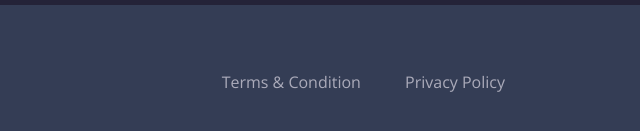
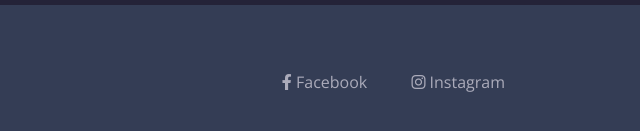
Before and after one commit to 3abdouu/Portfolio, a plain HTML site: page index.html in a window 1280 px wide. Shown: the part 4631-4762 px from the top of the page, 640-1280 px from the left. Drawn offline with nearby package versions, Linux system fonts and the light colour scheme; some packages are replaced by stand-ins of ours; a script that the page names is missing.

Commit message:
added fb and ig

```diff
--- a/index.html
+++ b/index.html
@@ -17,6 +17,8 @@
     - custom css link
   -->
   <link rel="stylesheet" href="./assets/css/style.css">
+  <link rel="stylesheet" href="https://cdnjs.cloudflare.com/ajax/libs/font-awesome/6.0.0-beta3/css/all.min.css">
+
 
   <!--
     - google font link
@@ -598,13 +600,17 @@
 
       <ul class="footer-list">
         <li>
-          <a href="#" class="footer-link">Terms & Condition</a>
+          <a href="https://www.facebook.com/Abderahmen2003?mibextid=LQQJ4d" class="footer-link" target="_blank">
+            <i class="fab fa-facebook-f"></i>  Facebook
+          </a>
         </li>
-
         <li>
-          <a href="#" class="footer-link">Privacy Policy</a>
+          <a href="https://www.instagram.com/abdou_azk?igsh=MXlrZm90a3RnYzh3&utm_source=qr" class="footer-link" target="_blank">
+            <i class="fab fa-instagram"></i>  Instagram
+          </a>
         </li>
       </ul>
+
 
     </div>
   </footer>
@@ -631,6 +637,7 @@
   <!--
     - ionicon link
   -->
+
   <script type="module" src="https://unpkg.com/ionicons@5.5.2/dist/ionicons/ionicons.esm.js"></script>
   <script nomodule src="https://unpkg.com/ionicons@5.5.2/dist/ionicons/ionicons.js"></script>
   <script type="text/javascript" src="https://cdn.jsdelivr.net/npm/emailjs-com@2.4.1/dist/email.min.js"></script>
```
